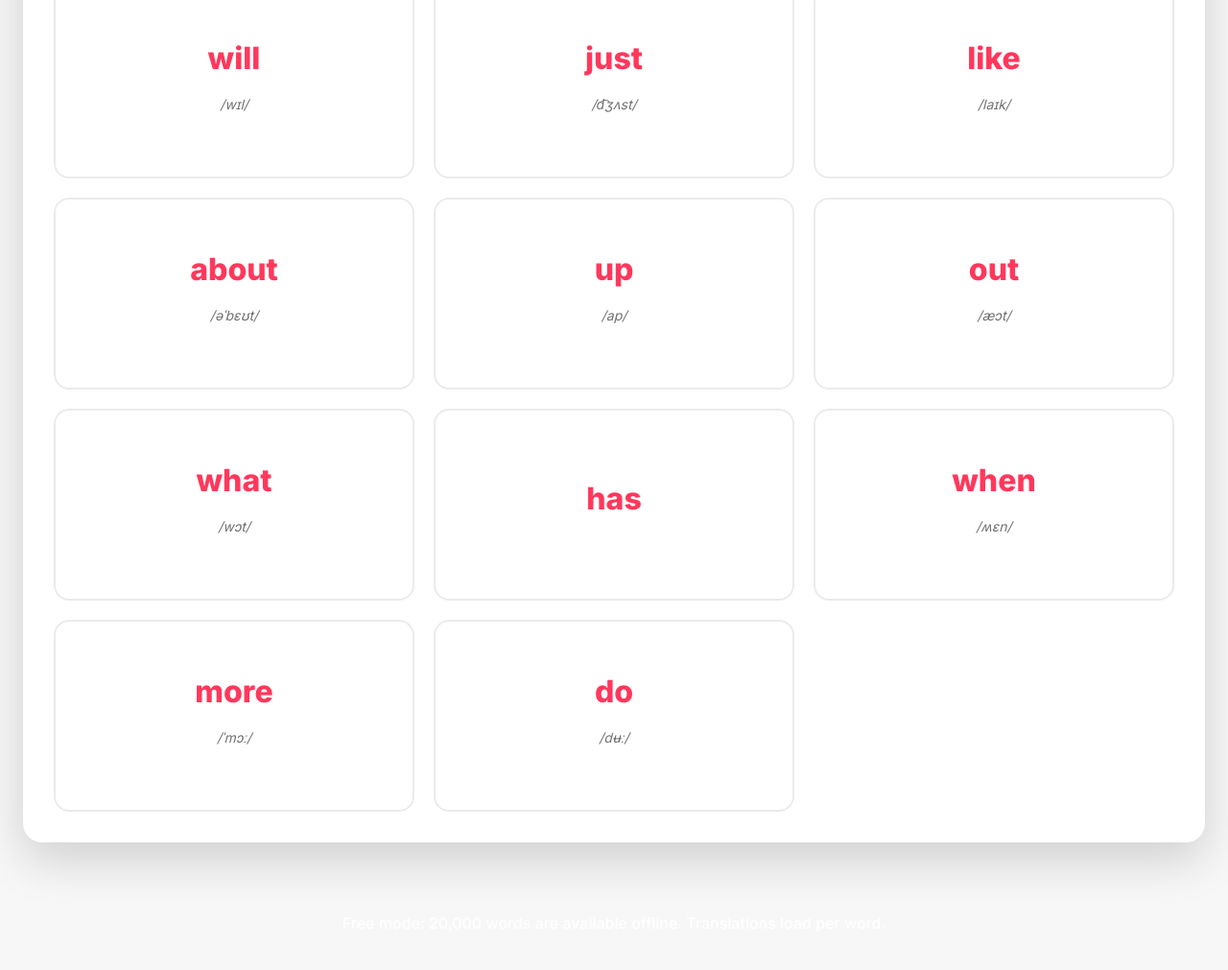
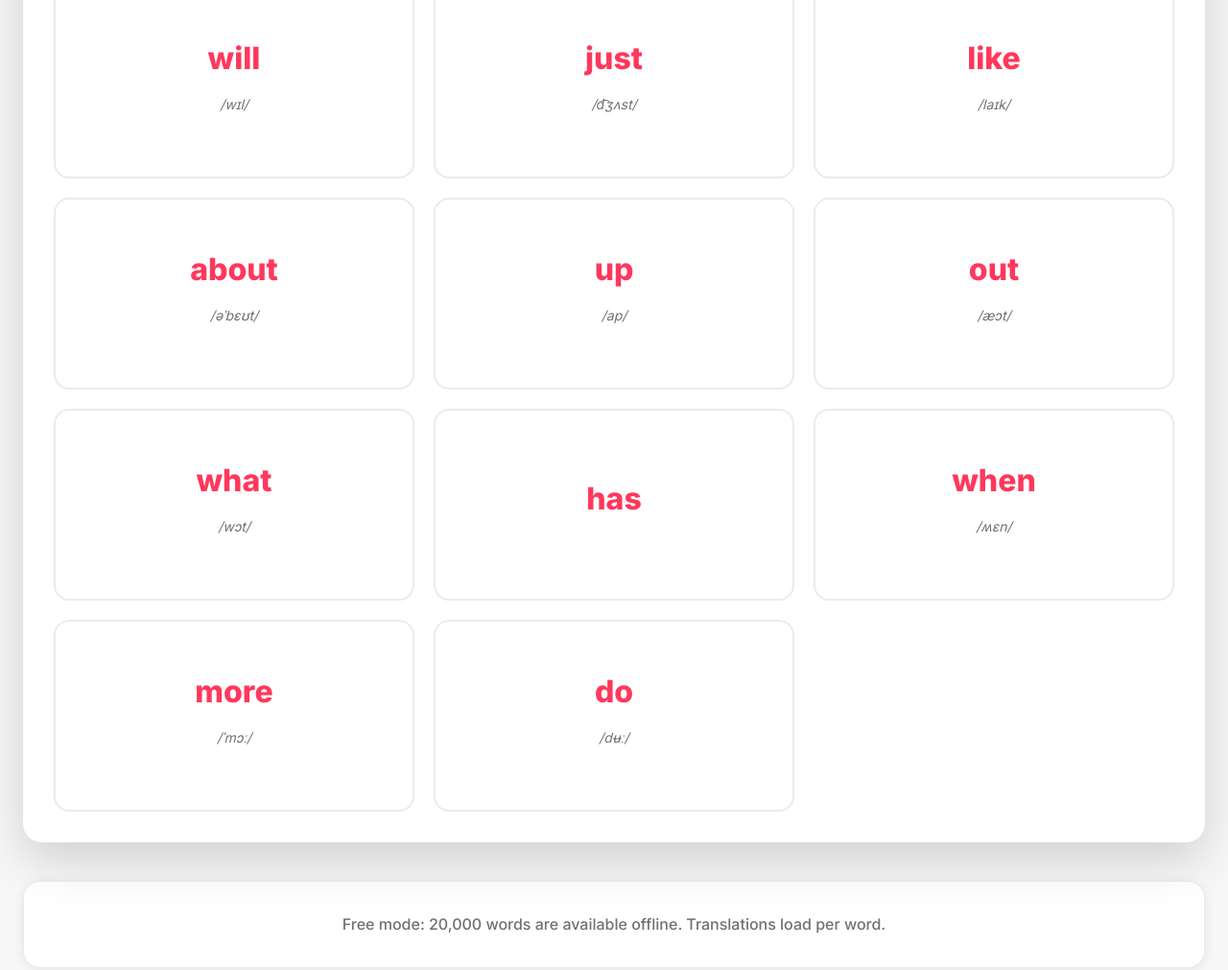
Before and after one commit to ali-m07/vocab-learner, a website: page index.html in a window 1280 px wide. Shown: the part 3640-4651 px from the top of the page at 96% size. Drawn offline with Linux system fonts and the light colour scheme; files that its build step writes are made by us from their sources; no server answers; files whose address does not match are found by name.

Commit message:
Fix footer text color visibility

```diff
--- a/frontend/static/css/style.css
+++ b/frontend/static/css/style.css
@@ -803,9 +803,13 @@ body {
 .footer {
     text-align: center;
     padding: 32px;
-    color: rgba(255, 255, 255, 0.9);
+    color: var(--text-secondary);
     margin-top: 40px;
     font-weight: 500;
+    background: var(--card-bg);
+    border-radius: 18px;
+    box-shadow: var(--shadow);
+    border: 1px solid var(--border-color);
 }
 
 .footer-author {
```
